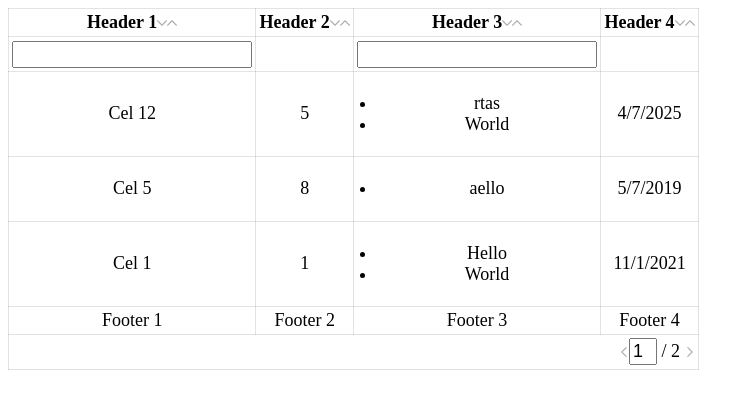
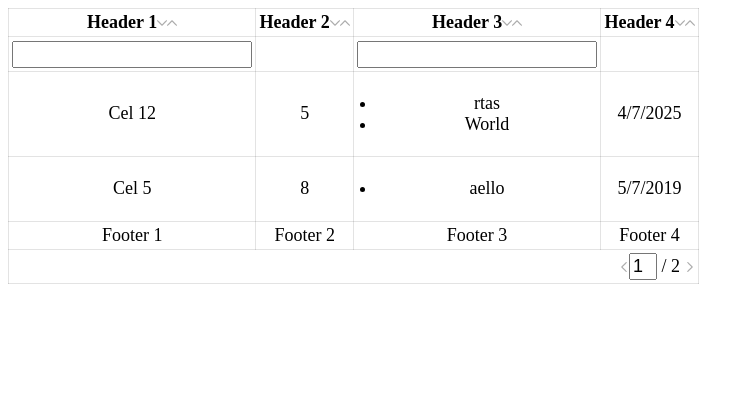
Before and after one commit to KPM-Libraries/k-datatable, an Angular app: page / in a window 1280 px wide. Shown: the top 404 px of the page, without its empty margins (0-754 px from the left). Built offline with nearby package versions, Linux system fonts and the light colour scheme.

Commit message:
restore : pagination slice

```diff
--- a/src/app/app.component.html
+++ b/src/app/app.component.html
@@ -14,7 +14,8 @@
     </tr>
   </thead>
   <tbody>
-    <tr *ngFor="let item of data?.items ">
+    <tr
+      *ngFor="let item of data?.items | slice: (pagination.current-1)*pagination.elementsPerPage : pagination.current*pagination.elementsPerPage">
       <ng-container>
         <ng-container *ngFor="let cel of item">
           <td *ngIf="cel.type=='text'">{{cel.content}}</td>
```
